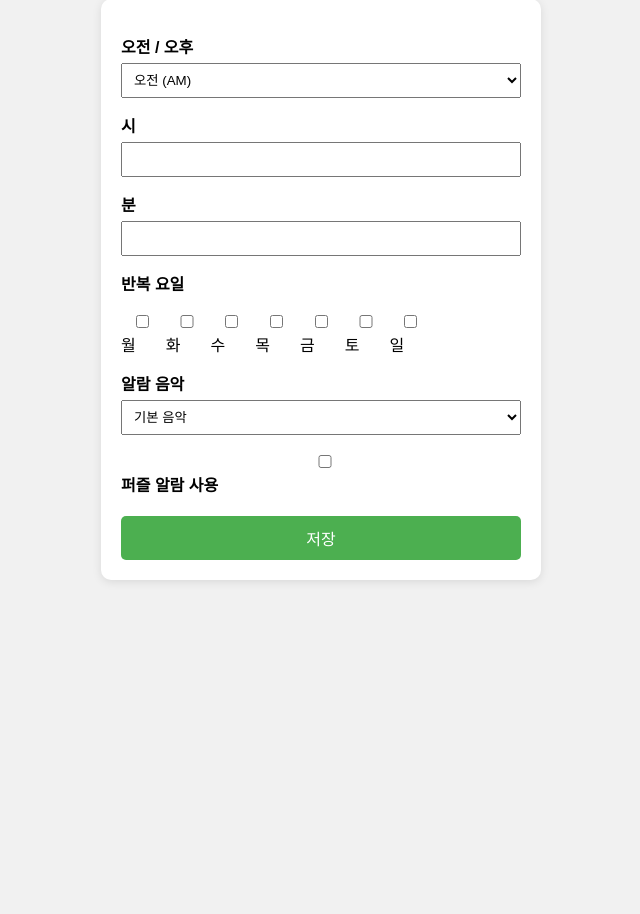
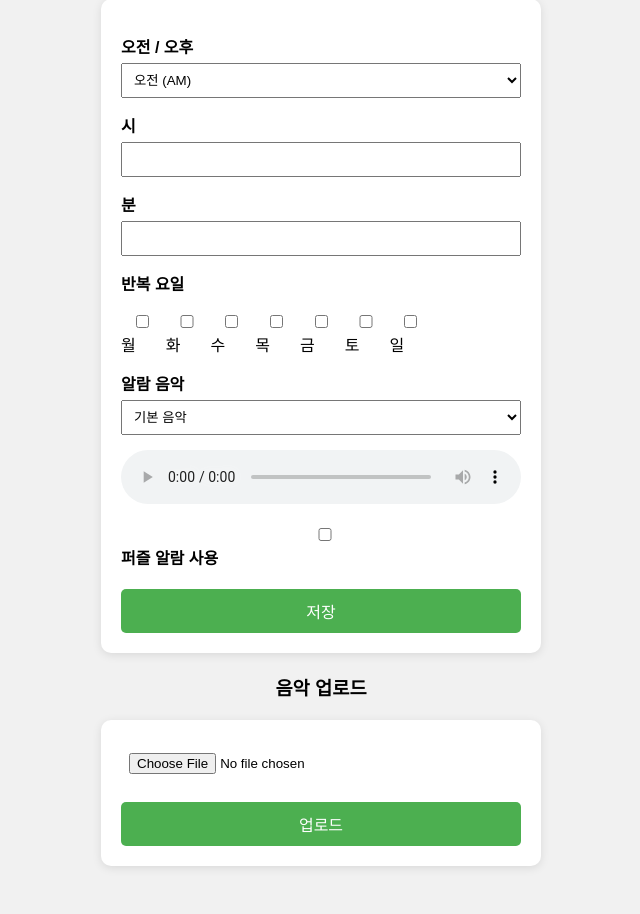
Before and after one commit to jyh69293/fastapi, a FastAPI app: page /alarm.html in a window 1280 px wide. Shown: the part 104-1018 px from the top of the page, without its empty margins (319-959 px from the left). Before the commit the page ends 686 px from the top, so only its background shows below. Run offline with FastAPI, Linux system fonts and the light colour scheme; data that the repository does not hold is empty.

Commit message:
Update alarm.html

```diff
--- a/templates/alarm.html
+++ b/templates/alarm.html
@@ -10,7 +10,7 @@
       background: #f1f1f1;
       padding: 20px;
     }
-    h2 {
+    h2, h3 {
       text-align: center;
     }
     form {
@@ -19,7 +19,7 @@
       border-radius: 10px;
       box-shadow: 0 2px 10px rgba(0,0,0,0.1);
       max-width: 400px;
-      margin: auto;
+      margin: 20px auto;
     }
     label {
       display: block;
@@ -50,6 +50,10 @@
       border: none;
       border-radius: 5px;
       cursor: pointer;
+    }
+    audio {
+      margin-top: 15px;
+      width: 100%;
     }
   </style>
 </head>
@@ -82,38 +86,51 @@
     <label>알람 음악</label>
     <select name="music_path" id="musicSelect">
       <option value="">기본 음악</option>
-      <!-- JS에서 서버의 음악 리스트로 동적 추가 -->
     </select>
+
+    <audio id="previewPlayer" controls>
+      <source id="previewSource" src="" type="audio/mpeg">
+      미리듣기를 지원하지 않는 브라우저입니다.
+    </audio>
 
     <label><input type="checkbox" name="puzzle_mode"> 퍼즐 알람 사용</label>
 
     <button type="submit">저장</button>
   </form>
 
+  <h3>음악 업로드</h3>
+  <form id="uploadForm">
+    <input type="file" id="musicFile" name="file" accept=".mp3,.wav" required />
+    <button type="submit">업로드</button>
+  </form>
+
   <script>
-    // 음악 목록 동기화
-    fetch('/static/music/')
-      .then(response => response.text())
-      .then(html => {
-        const parser = new DOMParser();
-        const doc = parser.parseFromString(html, 'text/html');
-        const links = Array.from(doc.querySelectorAll('a'));
-        const musicSelect = document.getElementById('musicSelect');
-        links.forEach(link => {
-          const name = link.textContent;
-          if (name.endsWith('.mp3')) {
-            const option = document.createElement('option');
-            option.value = '/static/music/' + name;
-            option.textContent = name;
-            musicSelect.appendChild(option);
-          }
+    // 음악 목록 로드
+    fetch('/list-music')
+      .then(res => res.json())
+      .then(files => {
+        const select = document.getElementById('musicSelect');
+        files.forEach(name => {
+          const option = document.createElement('option');
+          option.value = `/static/music/${name}`;
+          option.textContent = name;
+          select.appendChild(option);
         });
       });
 
-    // 폼 전송
+    // 음악 선택 시 미리듣기
+    document.getElementById("musicSelect").addEventListener("change", function () {
+      const selected = this.value;
+      const source = document.getElementById("previewSource");
+      const player = document.getElementById("previewPlayer");
+      source.src = selected;
+      player.load();
+      player.play();
+    });
+
+    // 알람 저장
     document.getElementById("alarmForm").addEventListener("submit", function (e) {
       e.preventDefault();
-
       const formData = new FormData(this);
       const data = {
         is_am: formData.get("is_am") === "true",
@@ -123,7 +140,6 @@
         music_path: formData.get("music_path") || "/static/music/default.mp3",
         puzzle_mode: formData.get("puzzle_mode") === "on"
       };
-
       fetch("/api/alarms", {
         method: "POST",
         headers: { "Content-Type": "application/json" },
@@ -139,6 +155,41 @@
         console.error(err);
       });
     });
+
+    // 음악 업로드
+    document.getElementById("uploadForm").addEventListener("submit", function (e) {
+      e.preventDefault();
+      const fileInput = document.getElementById("musicFile");
+      const formData = new FormData();
+      formData.append("file", fileInput.files[0]);
+      fetch("/upload-music/", {
+        method: "POST",
+        body: formData
+      })
+      .then(res => res.json())
+      .then(data => {
+        alert("업로드 완료!");
+        location.reload(); // 업로드 후 새로고침으로 음악 목록 반영
+      })
+      .catch(err => {
+        alert("업로드 실패");
+        console.error(err);
+      });
+    });
+
+    // 알람 자동 재생 예시 (07:30 시각에 지정 음악 자동 재생)
+    // 아래 부분은 서버에서 실제 알람시간과 음악경로를 동적으로 불러와야 완성됩니다.
+    /*
+    setInterval(() => {
+      const now = new Date();
+      const hour = now.getHours();
+      const minute = now.getMinutes();
+      if (hour === 7 && minute === 30) {
+        const audio = new Audio("/static/music/alert.mp3");
+        audio.play();
+      }
+    }, 60000);
+    */
   </script>
 </body>
 </html>
```
